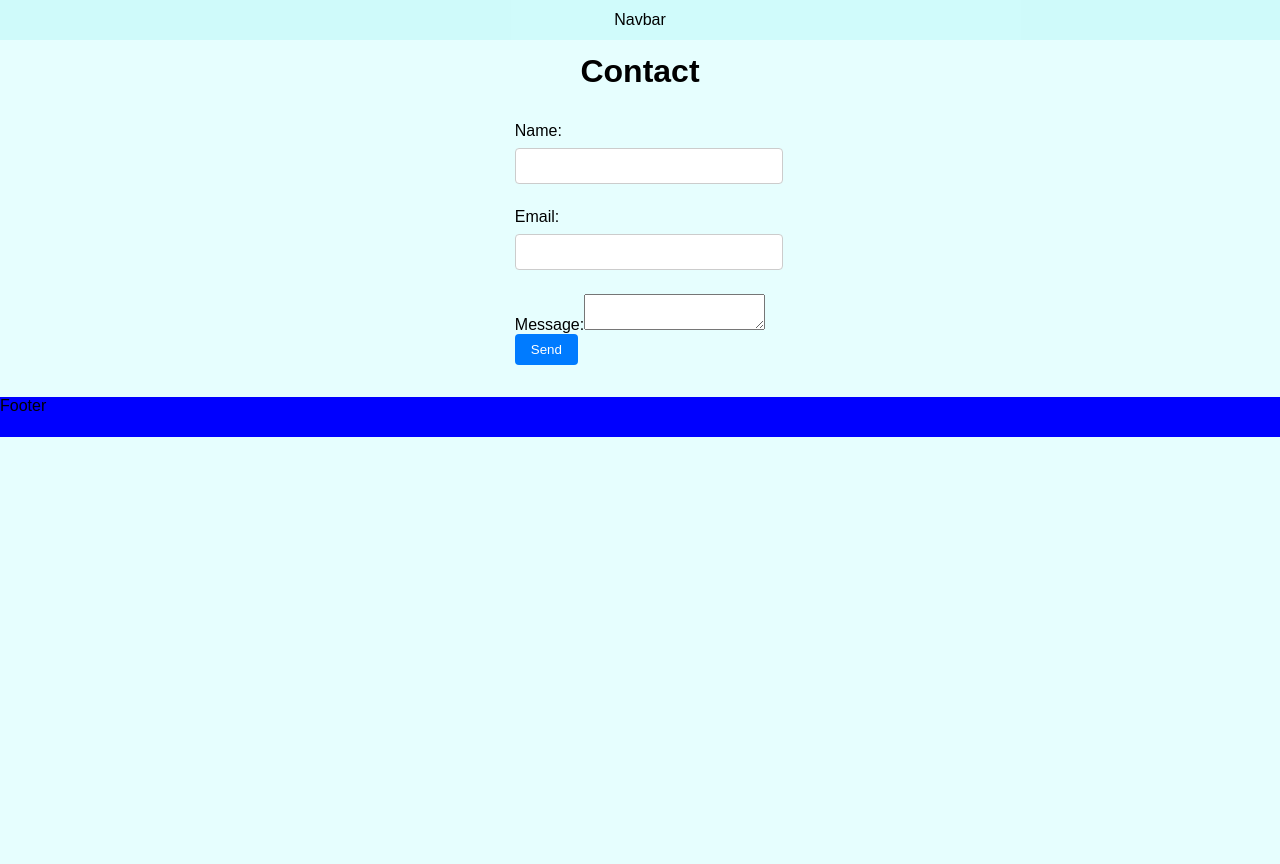
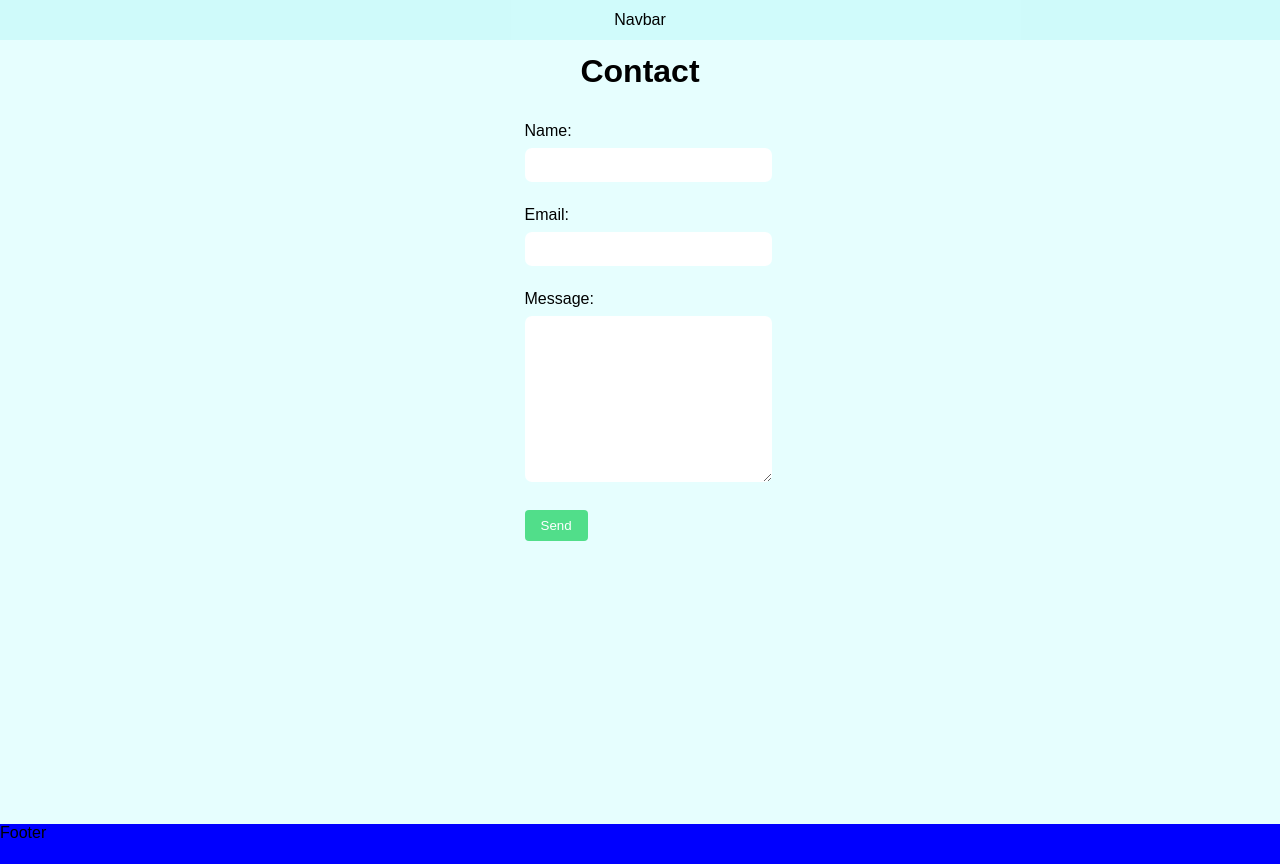
Before and after one commit to MikaelLindeman/kids-speech-app, a React (Create React App) app: page /contact in a window 1280 px wide. Before the commit the page ends 800 px from the top, so only its background shows below. Built offline with nearby package versions, Linux system fonts and the light colour scheme.

Commit message:
Contact changes

```diff
--- a/src/pages/Contact/Contact.scss
+++ b/src/pages/Contact/Contact.scss
@@ -4,6 +4,7 @@
   padding: 2rem;
   max-width: 600px;
   margin: 0 auto;
+  height: 95vh;
 
   h1 {
     text-align: center;
@@ -23,8 +24,8 @@
       textarea {
         width: 100%;
         padding: 0.5rem;
-        border: 1px solid #ccc;
-        border-radius: 4px;
+        border: none;
+        border-radius: 7px;
         font-size: 1rem;
       }
 
@@ -36,7 +37,7 @@
 
     .submit-button {
       display: block;
-      background-color: #007bff;
+      background-color: #51de8a;
       color: white;
       padding: 0.5rem 1rem;
       border: none;
--- a/src/pages/Contact/Contact.tsx
+++ b/src/pages/Contact/Contact.tsx
@@ -53,7 +53,7 @@ function Contact() {
           />
         </div>
 
-        <div className="input-group__message">
+        <div className="input-group">
           <label htmlFor="message">Message:</label>
           <textarea
             id="message"
```
